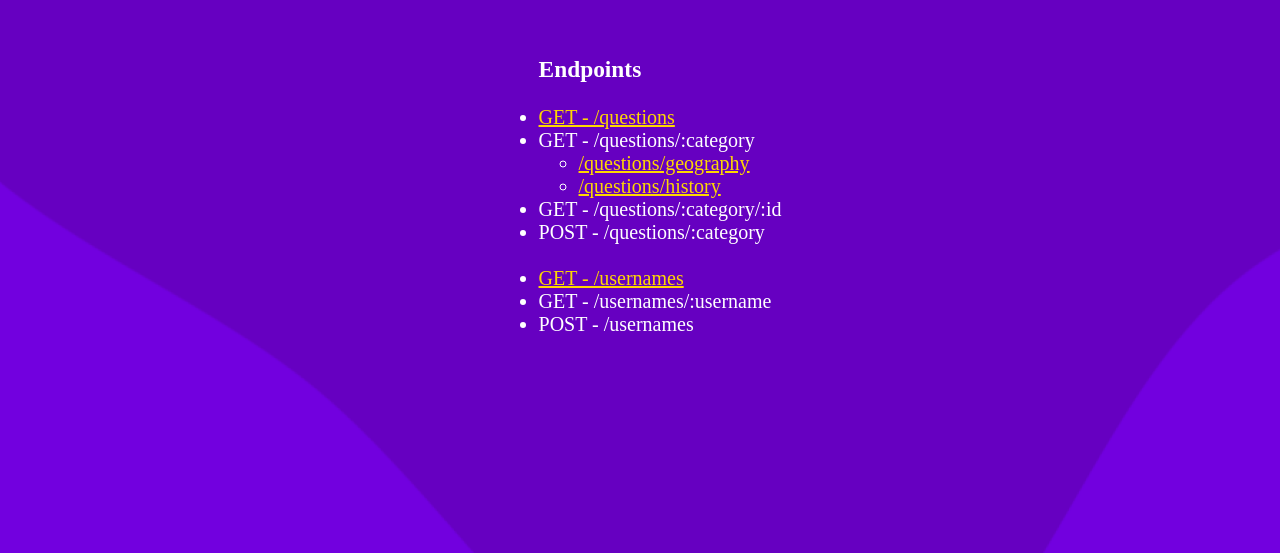
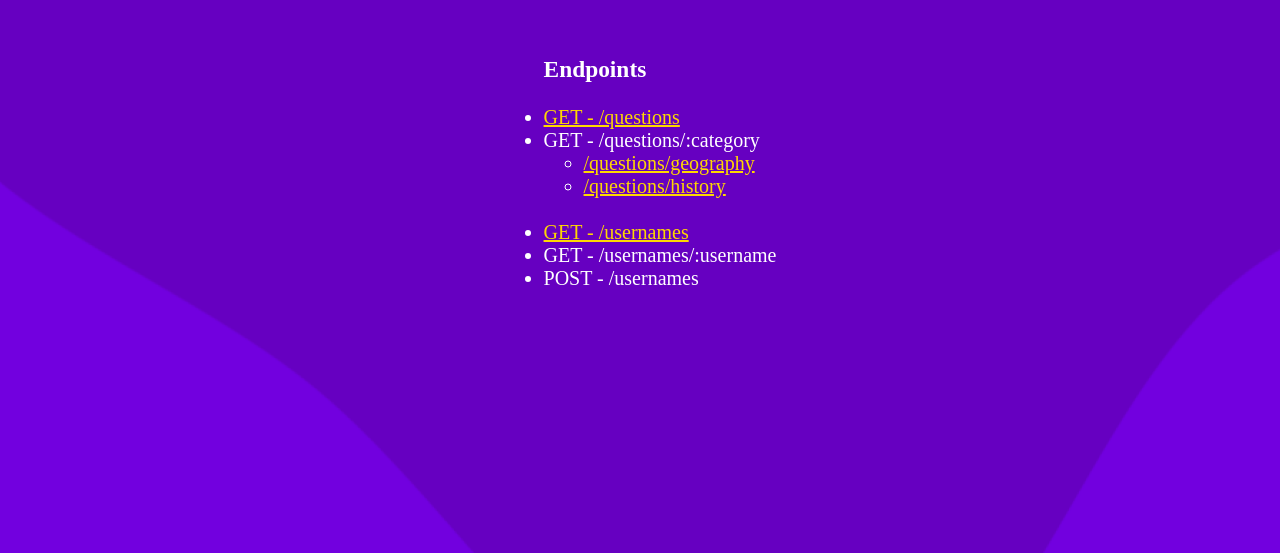
Before and after one commit to Tellur89/duck-server, a website: page src/index.html in a window 1280 px wide. Shown: the part 247-800 px from the top of the page. Drawn offline with Linux system fonts and the light colour scheme.

Commit message:
hide broken code

```diff
--- a/src/index.html
+++ b/src/index.html
@@ -21,8 +21,8 @@
 				<li><a href ="http://localhost:3000/questions/geography" target = "_blank">/questions/geography</a></li>
 				<li><a href ="http://localhost:3000/questions/history" target = "_blank">/questions/history</a></li>
 			</ul>
-        <li>GET - /questions/:category/:id</li>
-        <li>POST - /questions/:category</li>
+        <!-- <li>GET - /questions/:category/:id</li> -->
+        <!-- <li>POST - /questions/:category</li> -->
         <!-- <li>PATCH - /questions/:category/:id</li> -->
         <!-- <li>DELETE - /questions/:category/:id</li> -->
         <br />
```
